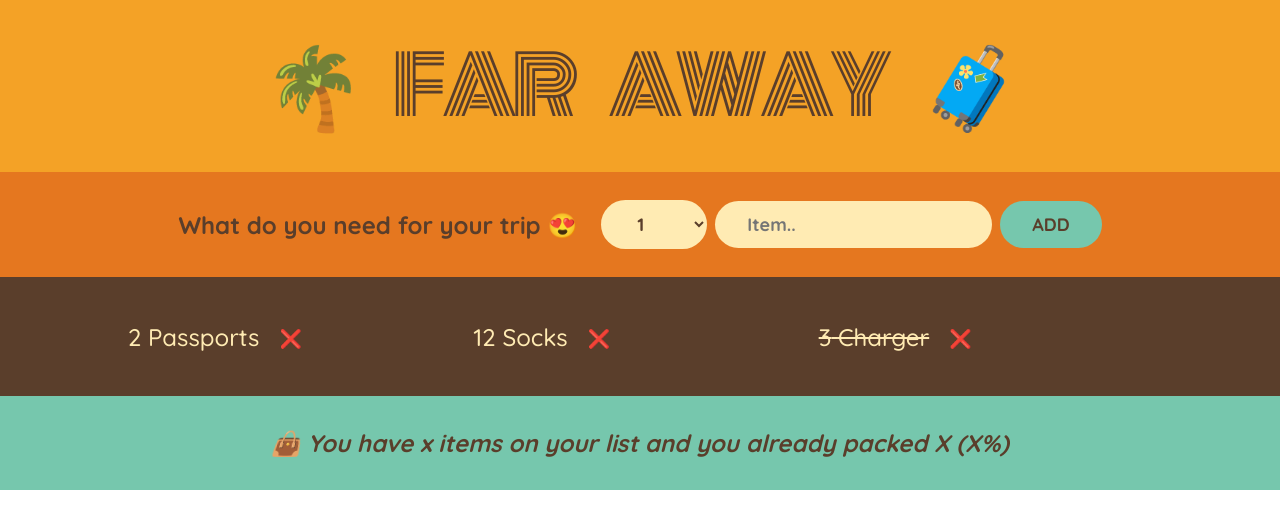
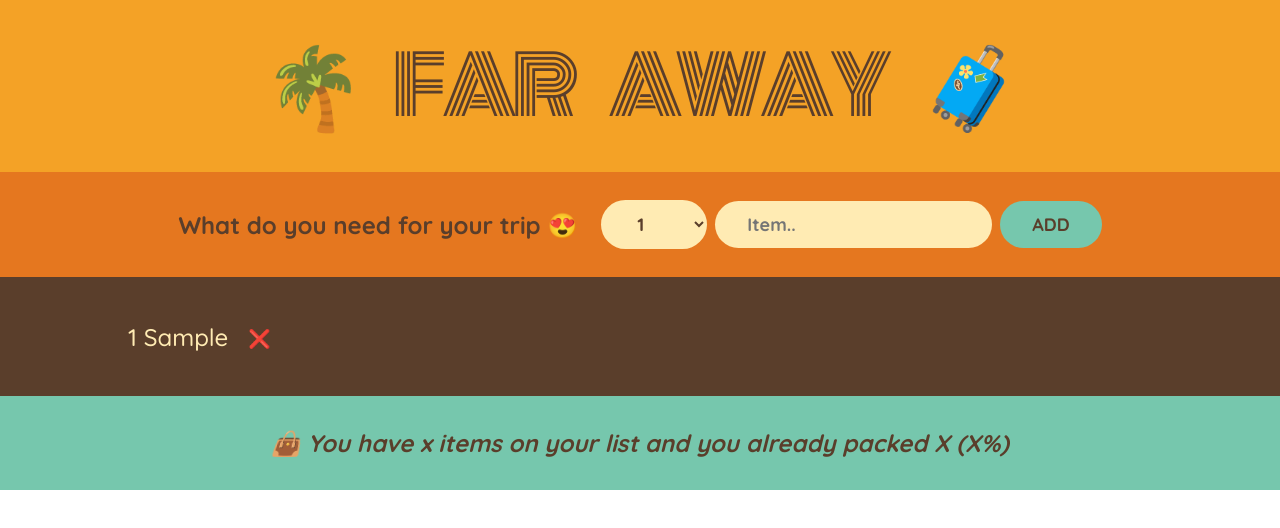
Before and after one commit to KristijanKoprtla/travel-list, a React (Create React App) app: page / in a window 1280 px wide. Both pictures are taken after typing "Sample" into the empty fields and a click on the button "ADD". Shown: the top 528 px of the page. Built offline with nearby package versions, Linux system fonts and the light colour scheme.

Commit message:
Add handleAddItems and handleDeleteItems functions

```diff
--- a/src/App.js
+++ b/src/App.js
@@ -3,12 +3,24 @@
 import PackingList from "./components/PackingList";
 import Stats from "./components/Stats";
 
+import { useState } from "react";
+
 function App() {
+  const [items, setItems] = useState([]);
+
+  const handleAddItems = (item) => {
+    setItems((items) => [...items, item]);
+  };
+
+  const handleDeleteItems = (id) => {
+    setItems((items) => items.filter((item) => item.id !== id));
+  };
+
   return (
     <div className="App">
       <Logo />
-      <Form />
-      <PackingList />
+      <Form onAddItems={handleAddItems} />
+      <PackingList items={items} onDeleteItems={handleDeleteItems} />
       <Stats />
     </div>
   );
--- a/src/components/Form.jsx
+++ b/src/components/Form.jsx
@@ -1,6 +1,6 @@
 import { useState } from "react";
 
-const Form = () => {
+const Form = ({ onAddItems }) => {
   const [description, setDescription] = useState("");
   const [quantity, setQuantity] = useState(1);
 
@@ -9,7 +9,7 @@
 
     if (!description) return;
     const newItem = { description, quantity, packed: false, id: Date.now() };
-    console.log(newItem);
+    onAddItems(newItem);
 
     setDescription("");
     setQuantity("");
--- a/src/components/Item.jsx
+++ b/src/components/Item.jsx
@@ -1,10 +1,10 @@
-const Item = ({ item }) => {
+const Item = ({ item, onDeleteItems }) => {
   return (
     <li>
       <span style={item.packed ? { textDecoration: "line-through" } : {}}>
         {item.quantity} {item.description}
       </span>
-      <button>❌</button>
+      <button onClick={() => onDeleteItems(item.id)}>❌</button>
     </li>
   );
 };
--- a/src/components/PackingList.jsx
+++ b/src/components/PackingList.jsx
@@ -1,17 +1,11 @@
 import Item from "./Item";
 
-const initialItems = [
-  { id: 1, description: "Passports", quantity: 2, packed: false },
-  { id: 2, description: "Socks", quantity: 12, packed: false },
-  { id: 3, description: "Charger", quantity: 3, packed: true },
-];
-
-const PackingList = () => {
+const PackingList = ({ items, onDeleteItems }) => {
   return (
     <div className="list">
       <ul>
-        {initialItems.map((item) => (
-          <Item item={item} key={item.id} />
+        {items.map((item) => (
+          <Item item={item} onDeleteItems={onDeleteItems} key={item.id} />
         ))}
       </ul>
     </div>
```
